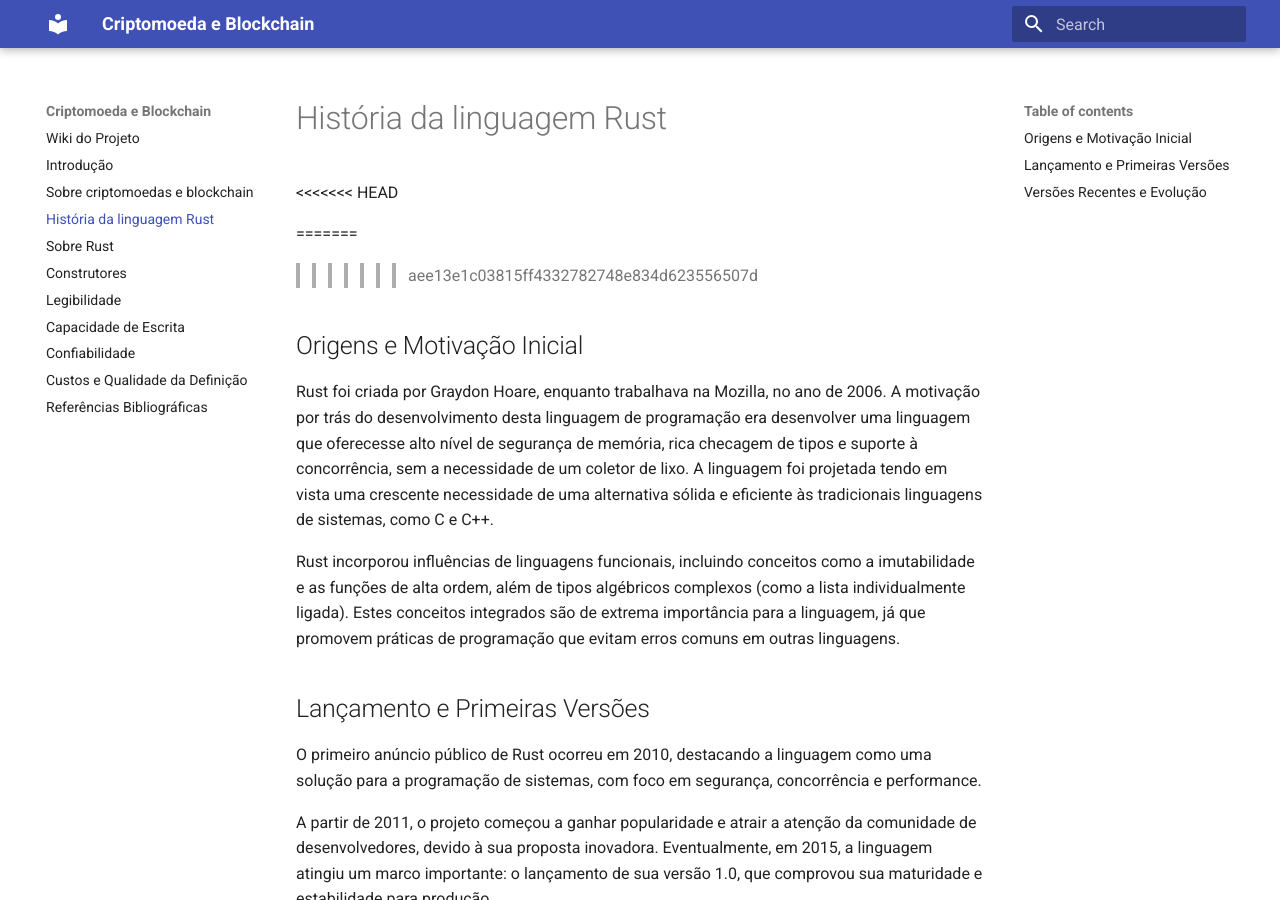
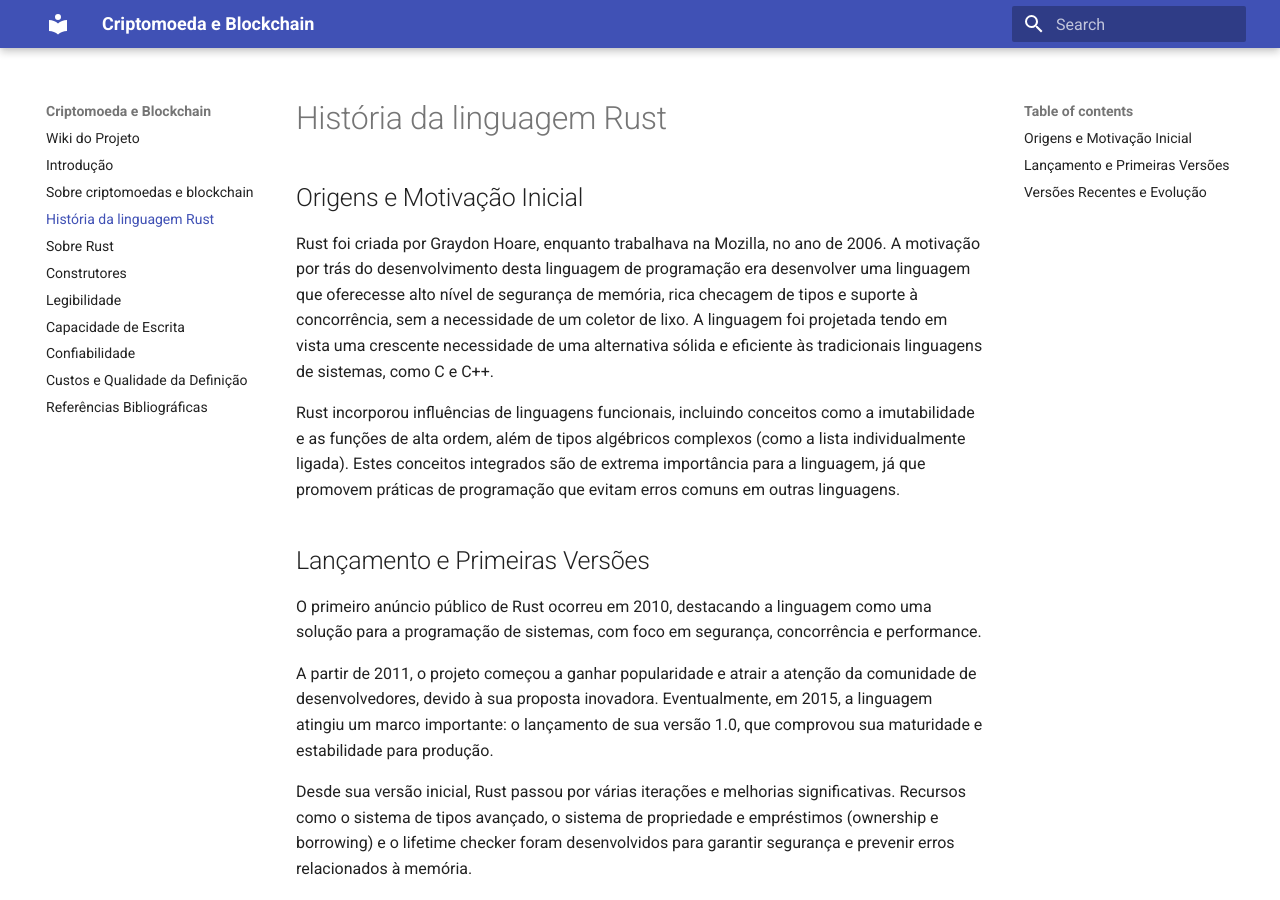
Before and after one commit to seraphritt/projeto_LP, an MkDocs documentation site: the page built from docs/2.1_rust.md, in a window 1280 px wide and 900 px high. Built offline with MkDocs 1.6.1 and Material for MkDocs 9.7.7, drawn with Linux system fonts in a browser that asks for light colours.

Commit message:
Update 2.1_rust.md

```diff
--- a/docs/2.1_rust.md
+++ b/docs/2.1_rust.md
@@ -1,8 +1,5 @@
 # História da linguagem Rust
-<<<<<<< HEAD
 
-=======
->>>>>>> aee13e1c03815ff4332782748e834d623556507d
 ## Origens e Motivação Inicial
 
 Rust foi criada por Graydon Hoare, enquanto trabalhava na Mozilla, no ano de 2006. A motivação por trás do desenvolvimento desta linguagem de programação era desenvolver uma linguagem que oferecesse alto nível de segurança de memória, rica checagem de tipos e suporte à concorrência, sem a necessidade de um coletor de lixo. A linguagem foi projetada tendo em vista uma crescente necessidade de uma alternativa sólida e eficiente às tradicionais linguagens de sistemas, como C e C++.
```
